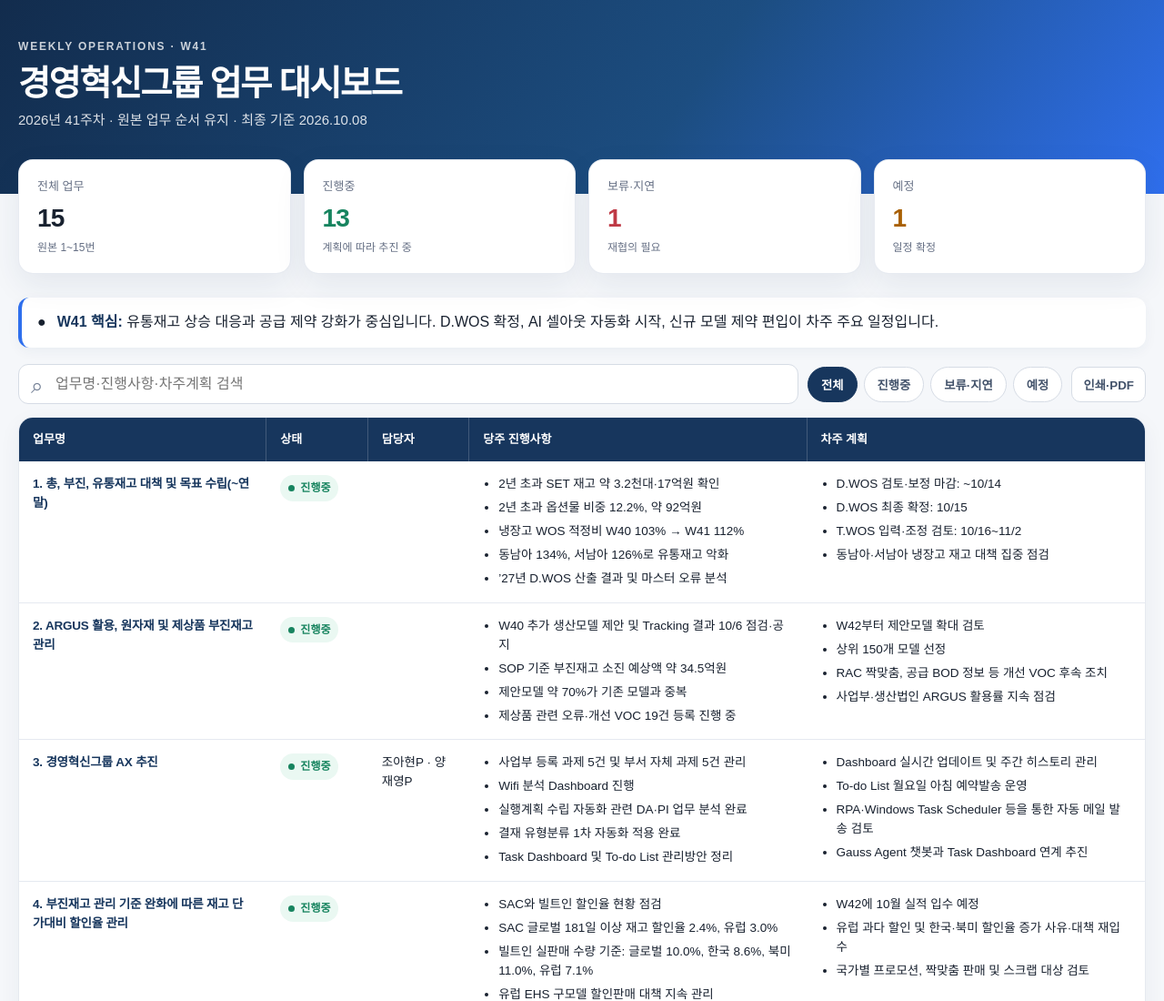
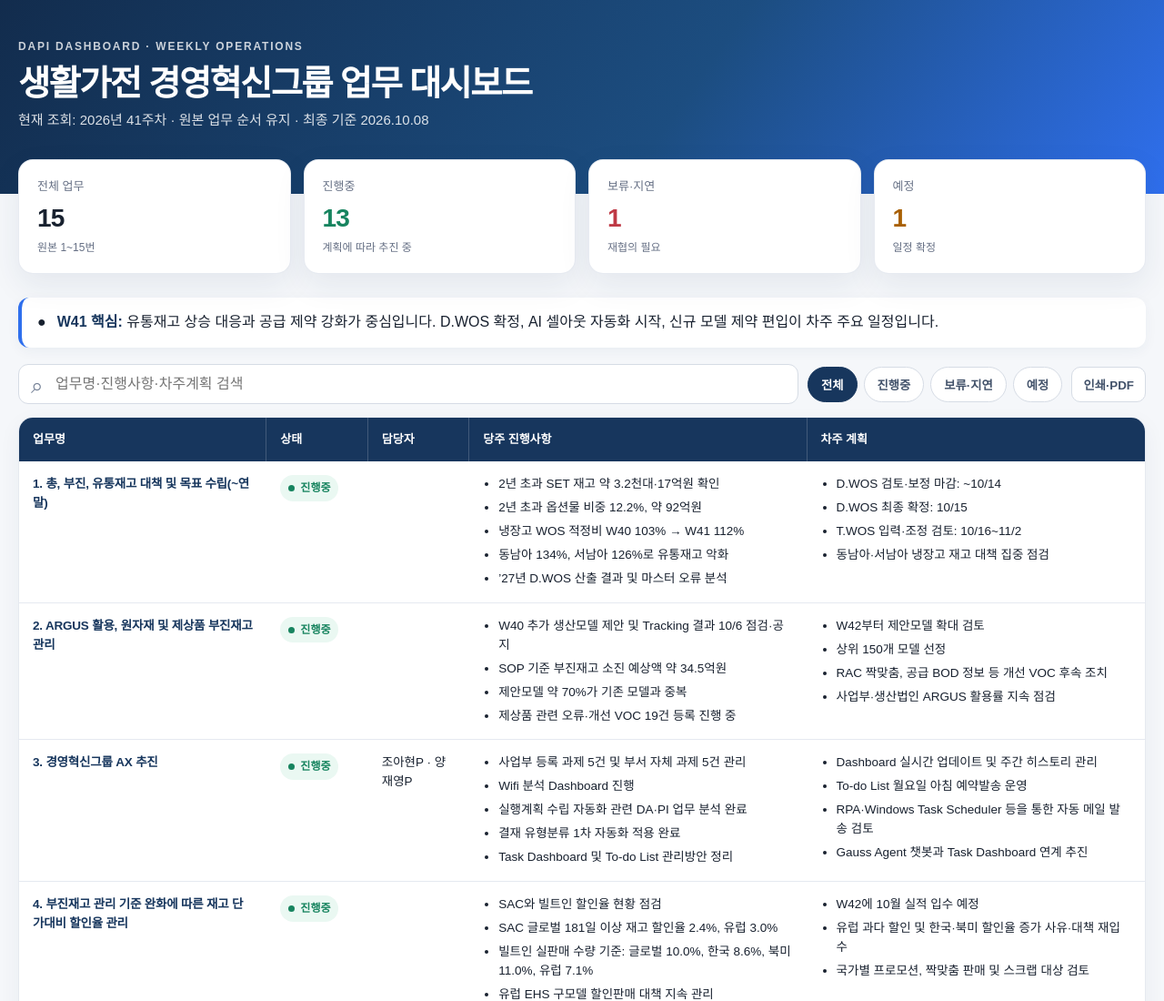
Before and after one commit to ChatGPTJY/DAPI-dashboard, a plain HTML site: page index.html in a window 1280 px wide. Shown: the top 1100 px of the page at 91% size. Drawn offline with Linux system fonts and the light colour scheme.

Commit message:
Rename dashboard for weekly DAPI reporting

```diff
--- a/index.html
+++ b/index.html
@@ -4,7 +4,7 @@
   <meta charset="utf-8" />
   <meta name="viewport" content="width=device-width, initial-scale=1" />
   <meta name="color-scheme" content="light" />
-  <title>경영혁신그룹 W41 업무 대시보드</title>
+  <title>생활가전 경영혁신그룹 DAPI Dashboard</title>
   <style>
     :root {
       --ink:#18212f; --muted:#667085; --line:#e5e9f0; --panel:#fff;
@@ -39,7 +39,7 @@
   </style>
 </head>
 <body>
-  <header class="top"><div class="wrap"><div class="eyebrow">Weekly Operations · W41</div><h1>경영혁신그룹 업무 대시보드</h1><p class="sub">2026년 41주차 · 원본 업무 순서 유지 · 최종 기준 2026.10.08</p></div></header>
+  <header class="top"><div class="wrap"><div class="eyebrow">DAPI Dashboard · Weekly Operations</div><h1>생활가전 경영혁신그룹 업무 대시보드</h1><p class="sub">현재 조회: 2026년 41주차 · 원본 업무 순서 유지 · 최종 기준 2026.10.08</p></div></header>
   <div class="wrap summary" aria-label="업무 현황 요약">
     <div class="metric"><div class="label">전체 업무</div><div class="value" id="totalCount">15</div><div class="hint">원본 1~15번</div></div>
     <div class="metric"><div class="label">진행중</div><div class="value" style="color:var(--green)" id="progressCount">13</div><div class="hint">계획에 따라 추진 중</div></div>
```
